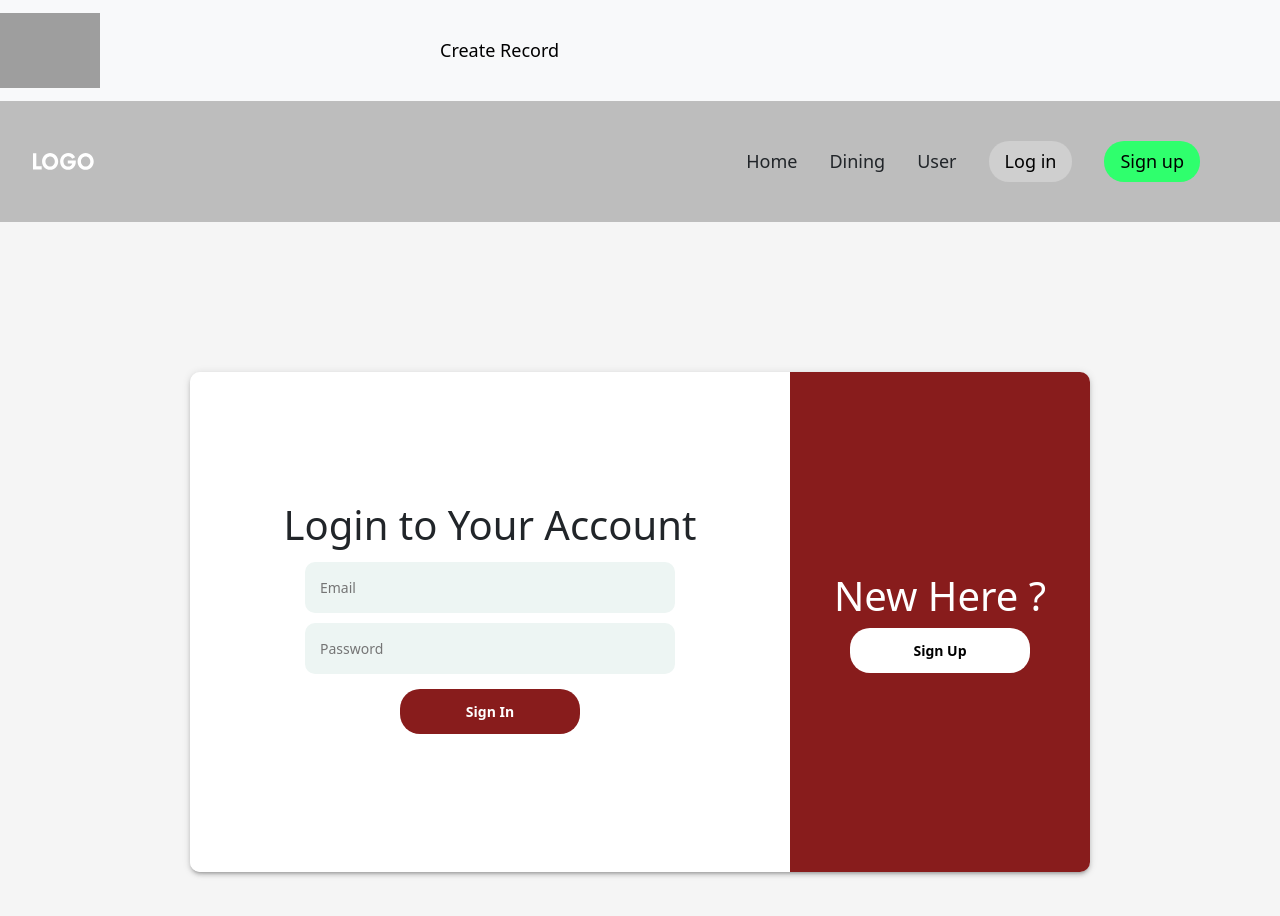
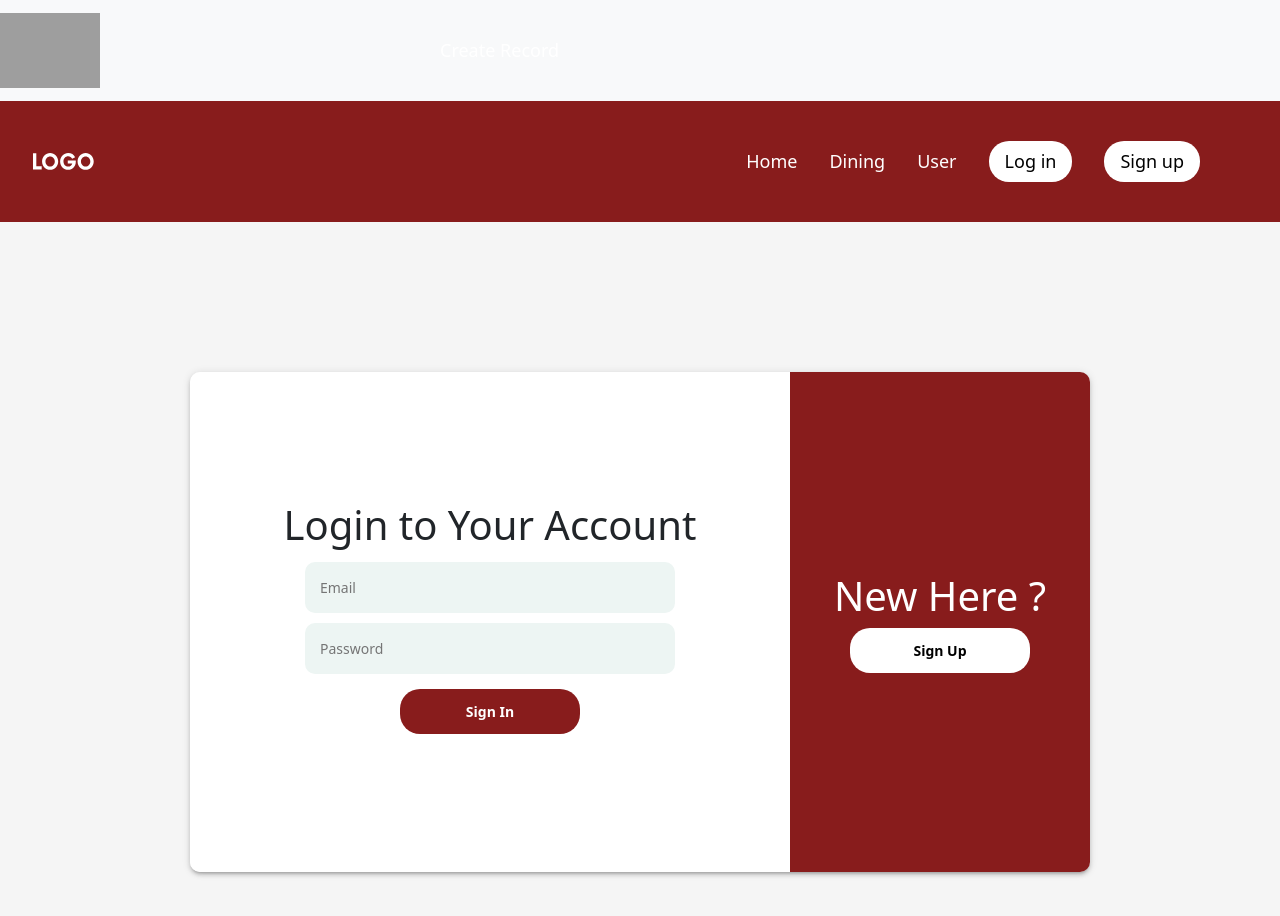
Before and after one commit to AryamanAgrawal/eat-this, a React (Create React App) app in the folder client/: page /login in a window 1280 px wide. Shown: the top 916 px of the page. Built offline with nearby package versions, Linux system fonts and the light colour scheme; grey boxes are pictures that could not be loaded.

Commit message:
navbar color update
change the navbar color scheme to match login

```diff
--- a/client/src/components/navbar.css
+++ b/client/src/components/navbar.css
@@ -3,7 +3,7 @@
     justify-content: space-between;
     align-items: center;
     padding: 2rem 2rem;
-    background: rgb(189, 189, 189);
+    background: #881c1c;
 }
 
 .main__navbar-links{
@@ -46,7 +46,7 @@
 }
 
 .nav-item{
-    color: black;
+    color: white !important;
     font-weight: 500;
     font-size: 18px;
     line-height: 25px;
@@ -68,11 +68,11 @@
 }
 
 .signup{
-    background: rgb(47, 255, 109);
+    background: white;
 }
 
 .login{
-    background: rgb(207, 207, 207);
+    background: white;
 }
 
 .login-navMenu{
@@ -95,7 +95,7 @@
     align-items: flex-end;
     flex-direction: column;
     text-align: end;
-    background: rgb(129, 129, 129) ;
+    background: #ae5151 ;
     padding: 2rem;
     position: absolute;
     top: 40px;
```
